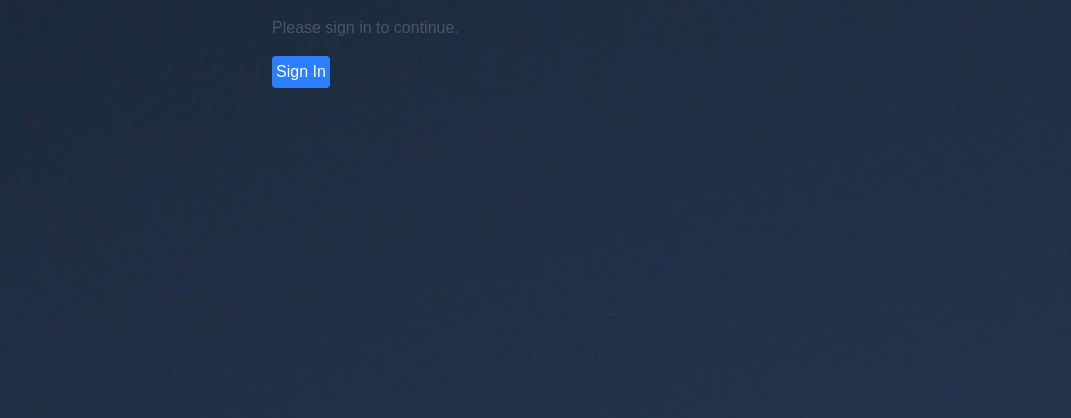
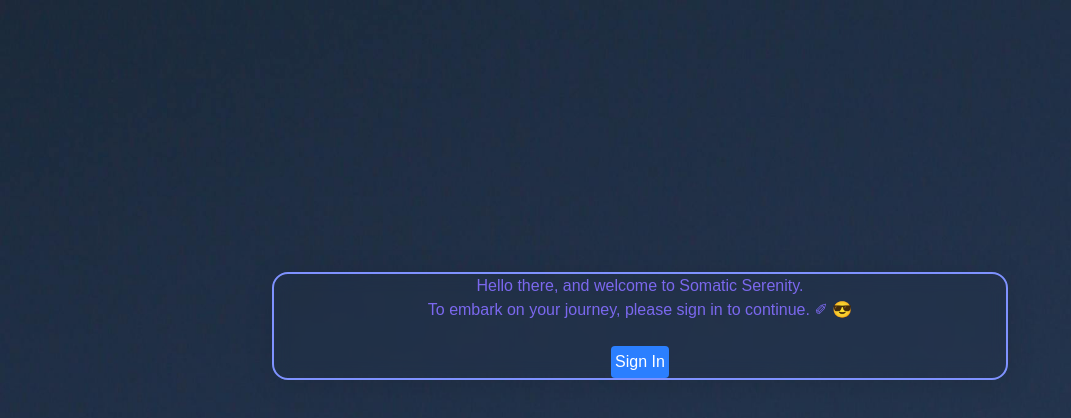
Before and after one commit to Kitamreik/convex-dev, a Next.js app: page / in a window 1280 px wide. Shown: the top 418 px of the page, without its empty margins (0-1071 px from the left). Built offline with nearby package versions, Linux system fonts and the light colour scheme; no server answers.

Commit message:
final styling, completed app

```diff
--- a/src/app/_components/task-summary.tsx
+++ b/src/app/_components/task-summary.tsx
@@ -22,7 +22,7 @@
                       />
                       ))}
                   </ul>
-                  <p className="contrast">If you don't like a suggestion that the AI had made, click the <b className="red">Remove</b> button. You can also remove a mistake as well.</p>
+                  <p className="contrast">If you don't like a suggestion that the AI had made, click the <b className="red">Remove</b> button. You can also remove a mistake you've made as well. Notice: deletes are permanent, so be careful.</p>
         </div>
 
     )
--- a/src/app/_components/to-do-list.tsx
+++ b/src/app/_components/to-do-list.tsx
@@ -33,7 +33,7 @@
         {/* delete button */}
         <div className="ml-auto">
         {/* refactor callback from onRemove() to deleteTodo  */}
-          <button type="button" className="text-red-500" onClick={() => deleteTodo({id})}>Remove</button>
+          <button type="button" className="p-1 text-red-500 rounded remove-btn" onClick={() => deleteTodo({id})}>Remove</button>
         </div>
       </li>
   )
--- a/src/app/globals.css
+++ b/src/app/globals.css
@@ -56,6 +56,19 @@
   color:rgb(75, 166, 250);
 }
 
+.sign-in-modal {
+  border: 2px solid;
+  border-color: rgb(127, 146, 255);
+  border-radius: 16px;
+  box-shadow: 0 4px 30px rgba(0, 0, 0, 0.1);
+  backdrop-filter: blur(9px);
+}
+
+.remove-btn {
+  border: 2px solid;
+  border-color: red;
+}
+
 .p-color {
   color: #ae3bf6;
   /*
--- a/src/app/page.tsx
+++ b/src/app/page.tsx
@@ -38,10 +38,15 @@
       <NewForm />
    </Authenticated>
     <Unauthenticated>
-      <p className="text-gray-600">Please sign in to continue.</p>
+      <div className="mt-64 sign-in-modal flex flex-col items-center">
+        <p className="text-gray-600 list-color flex items-center">Hello there, and welcome to Somatic Serenity.
+        </p>
+        <p className="text-gray-600 list-color flex items-center">To embark on your journey, please sign in to continue. ✐ 😎</p>
+        <br />
       <SignInButton>
         <button className="p-1 bg-blue-500 text-white rounded">Sign In</button>
       </SignInButton>
+      </div>
     </Unauthenticated>
     <AuthLoading>
       <p>Loading...</p>
```
